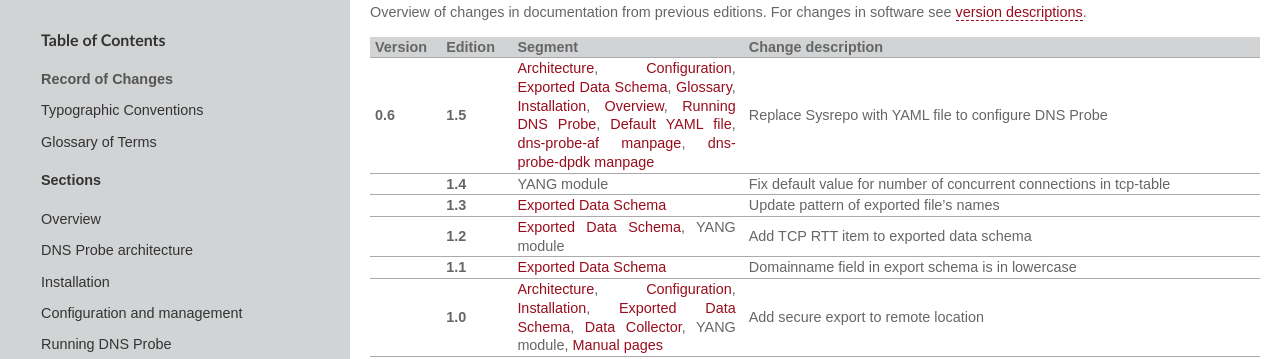
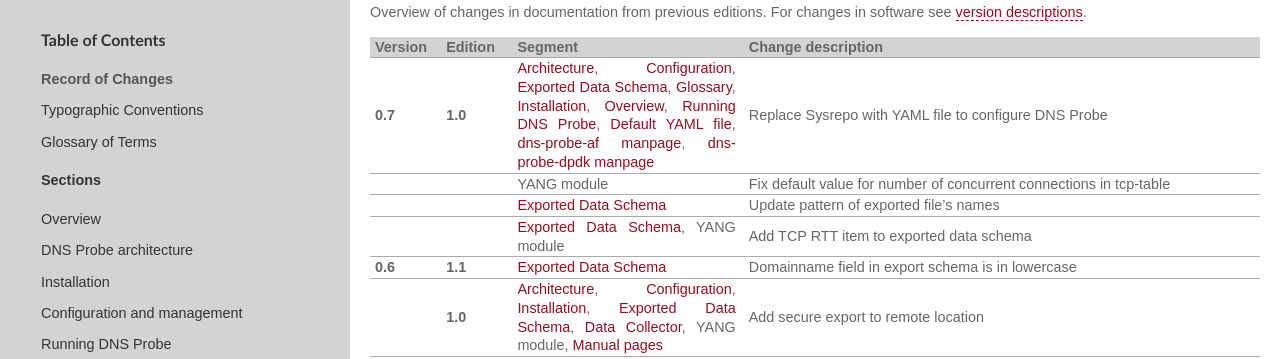
Before and after one commit to CZ-NIC/dns-probe, a Sphinx documentation site: the page built from doc/RecordOfChanges.rst, in a window 1280 px wide. Shown: the part 176-535 px from the top of the page. Built offline with Sphinx 7.4.7, drawn with Linux system fonts in a browser that asks for light colours.

Commit message:
Bump project version to 0.7.0

```diff
--- a/CMakeLists.txt
+++ b/CMakeLists.txt
@@ -1,5 +1,5 @@
 cmake_minimum_required(VERSION 3.5)
-project("DNS Probe" VERSION 0.6.1)
+project("DNS Probe" VERSION 0.7.0)
 
 set(AF_PACKET_BACKEND ON CACHE BOOL "Define backend for packet processing")
 set(DPDK_BACKEND OFF CACHE BOOL "Define backend for packet processing")
--- a/doc/RecordOfChanges.rst
+++ b/doc/RecordOfChanges.rst
@@ -15,8 +15,8 @@
      - Edition
      - Segment
      - Change description
-   * - **0.6**
-     - **1.5**
+   * - **0.7**
+     - **1.0**
      - :doc:`Architecture <Architecture>`, :doc:`Configuration <Configuration>`,
        :doc:`Exported Data Schema <ExportedDataSchema>`, :doc:`Glossary <Glossary>`,
        :doc:`Installation <Installation>`, :doc:`Overview <Overview>`, :doc:`Running DNS Probe <Running>`,
@@ -24,18 +24,18 @@
        :doc:`dns-probe-dpdk manpage <manpages/dns-probe-dpdk>`
      - Replace Sysrepo with YAML file to configure DNS Probe
    * -
-     - **1.4**
+     -
      - YANG module
      - Fix default value for number of concurrent connections in tcp-table
    * -
-     - **1.3**
+     -
      - :doc:`Exported Data Schema <ExportedDataSchema>`
      - Update pattern of exported file's names
    * -
-     - **1.2**
+     -
      - :doc:`Exported Data Schema <ExportedDataSchema>`, YANG module
      - Add TCP RTT item to exported data schema
-   * -
+   * - **0.6**
      - **1.1**
      - :doc:`Exported Data Schema <ExportedDataSchema>`
      - Domainname field in export schema is in lowercase
--- a/doc/index.rst
+++ b/doc/index.rst
@@ -15,7 +15,7 @@
       which means that it contains authoring/editing/managing notes
       in addition to the actual content.
 
-:Edition: :doc:`1.5 <RecordOfChanges>`
+:Edition: :doc:`1.0 <RecordOfChanges>`
 
 :Source: The source code of this documentation is open and can be found
          on `GitLab <https://gitlab.nic.cz/adam/dns-probe/-/tree/master/doc>`_.
```
